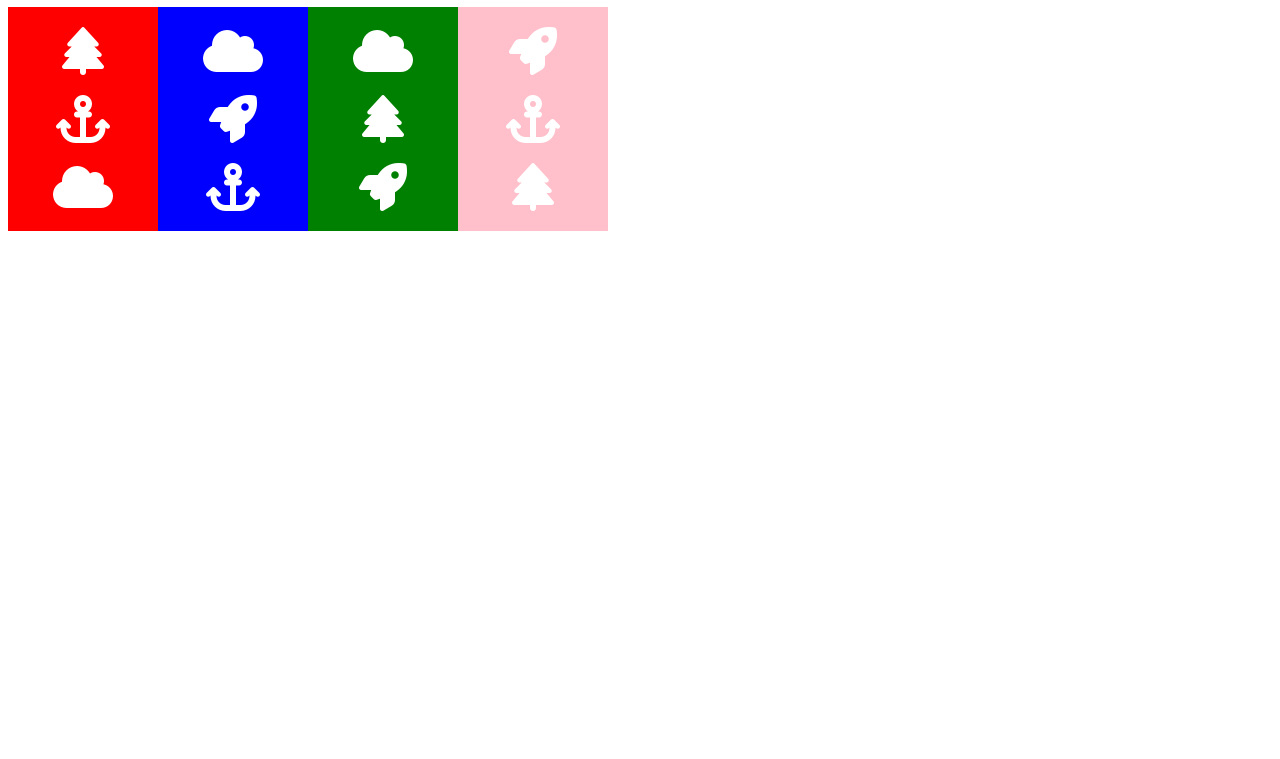
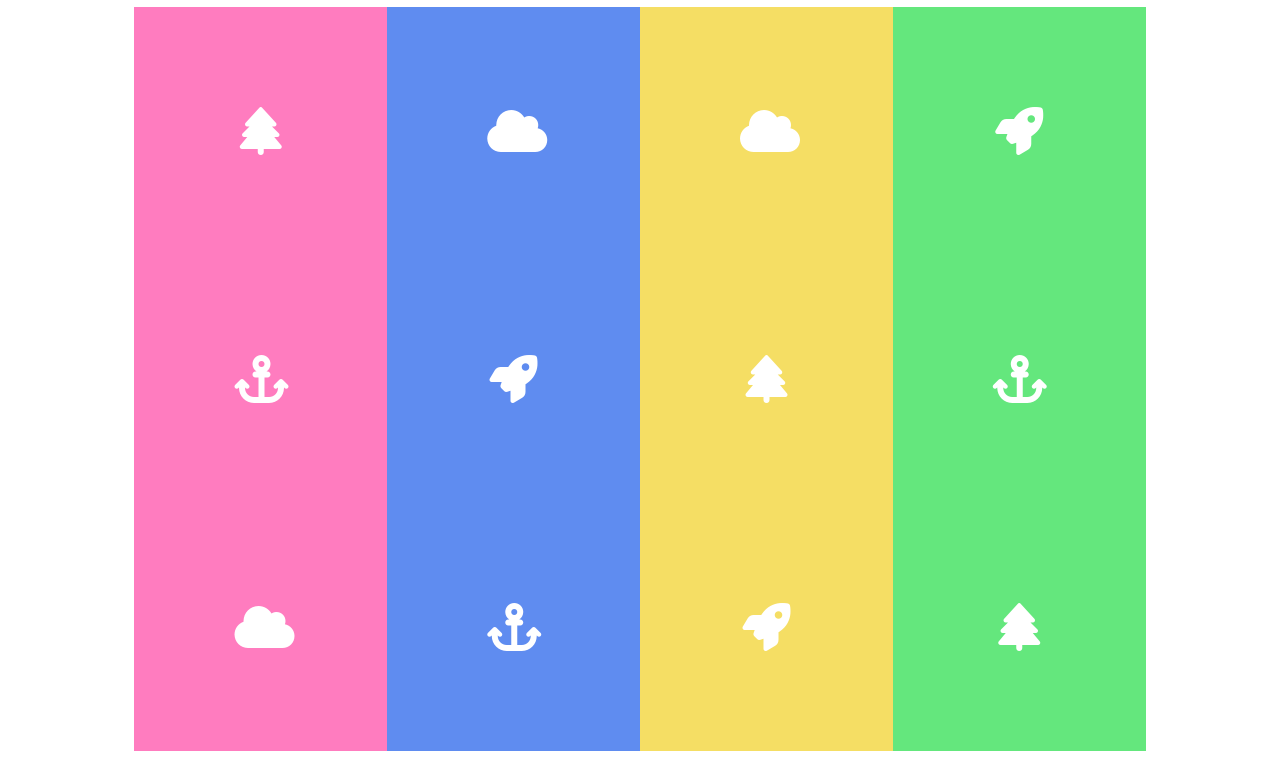
Before and after one commit to byeonghun-lee/miniProject, a plain HTML site: page game/puzzleGame.html in a window 1280 px wide. Shown: the part 73-832 px from the top of the page. Before the commit the page ends 800 px from the top, so only its background shows below. Drawn offline with Linux system fonts and the light colour scheme.

Commit message:
색상변경 및 크기변경

```diff
--- a/game/css/hungame.css
+++ b/game/css/hungame.css
@@ -1,5 +1,10 @@
 .wrapper{
   display: flex;
+  width: 80%;
+  margin: 0 auto;
+}
+h1{
+  text-align: center;
 }
 ul{
   list-style: none;
@@ -7,34 +12,35 @@ ul{
   padding: 0;
 }
 li{
-  margin: 20px;
+  margin: 0;
+  padding: 100px;
   color: white;
 }
 [class*="line-"]{
-  width: 150px;
+  width: 25%;
   text-align: center;
 }
 .line-1{
-  background: red;
+  background: #ff7cbf;
 }
 .line-2{
-  background: blue;
+  background: #5f8cf0;
 }
 .line-3{
-  background: green;
+  background: #f5de64;
 }
 .line-4{
-  background: pink;
+  background: #64e77d;
 }
 .line-1 li.active{
-  background: #8f8b8b;
+  background: #cdc6c6;
 }
 .line-2 li.active{
-  background: #8f8b8b;
+  background: #cdc6c6;
 }
 .line-3 li.active{
-  background: #8f8b8b;
+  background: #cdc6c6;
 }
 .line-4 li.active{
-  background: #8f8b8b;
+  background: #cdc6c6;
 }
```
